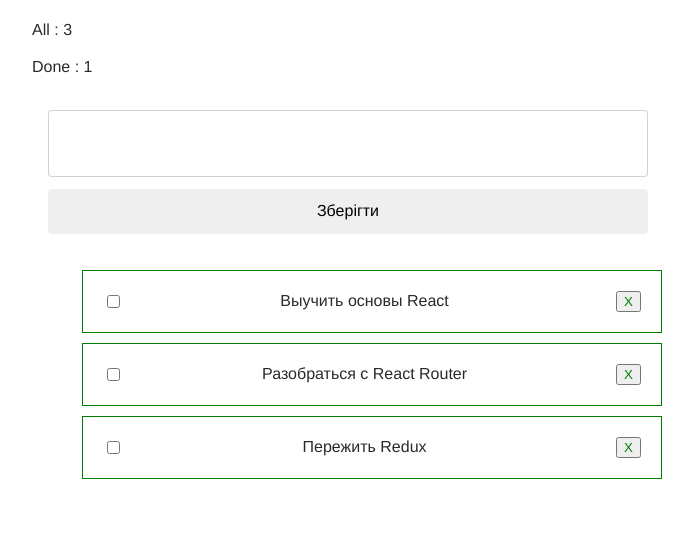
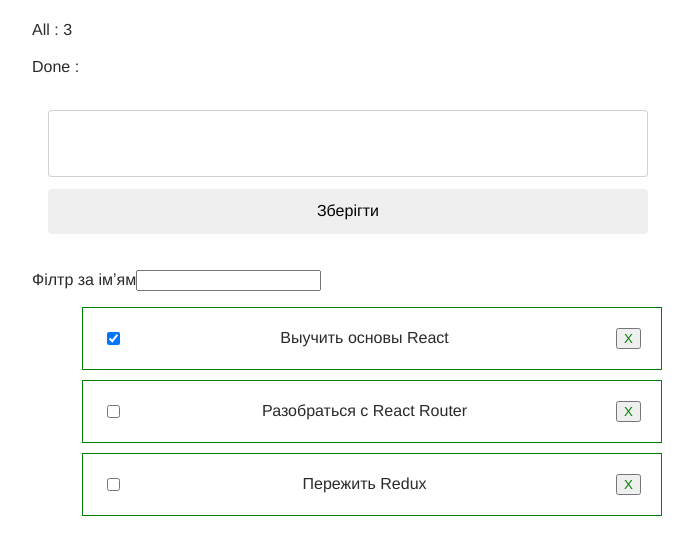
Before and after one commit to bestboost/react22, a React (Create React App) app: page / in a window 1280 px wide. Shown: the top 534 px of the page, without its empty margins (3-696 px from the left). Built offline with nearby package versions, Linux system fonts and the light colour scheme.

Commit message:
add filter

```diff
--- a/src/App.js
+++ b/src/App.js
@@ -8,7 +8,7 @@ import initialsTodos from './todos.json';
 import TodoEditor from 'components/TodoEditor';
 import Container from 'components/Container';
 // import Form from 'components/Form';
-
+import Filter from 'components/filter';
 
 // const colorPickerOptions = [
 //   { label: 'red', color: '#F44336' },
@@ -22,13 +22,14 @@ import Container from 'components/Container';
 class App extends Component  {
   state = {
         todos: initialsTodos,
+        filter: '',
   };
 
   addTodo = text => {
         const todo = {
                 id: shortid.generate(),
                 text,
-                comlited: false,
+                completed: false,
         };
 
         this.setState(({todos}) => ({
@@ -46,17 +47,43 @@ class App extends Component  {
         console.log(data)
  };
 
-//  toggleCompleted = todoId => {
-//         this.setState(({todos}))
-//  }
+ toggleCompleted = todoId => {
+        this.setState(({todos}) => ({
+                todos: todos.map(todo =>
+             todo.id === todoId
+             ? {...todo, completed: !todo.completed}
+             :todo,
+             ),
+        }));
+ };
+
+ changeFilter = e => {
+        this.setState({filter: e.currentTarget.value})
+ };
+
+ calculateCompletedTodos = () => {
+        const {todos} = (this.state);
+
+        todos.reduce(
+        (total, todo) => (todo.completed ? total +1 : total),
+        0,);
+ };
+
+getVisibleTodos = () => {
+        const {todos, filter} = (this.state)
+        const normolizedFilter = filter.toLocaleLowerCase();
+
+        return todos.filter(todo =>
+             todo.text.toLocaleLowerCase()
+             .includes(normolizedFilter),
+        );
+}
 
    render() {
-        const {todos} = this.state;
+        const {todos, filter} = this.state;
         const allTodos = todos.length;
-        const completedTodos = todos.reduce(
-                (total, todo) => (todo.completed ? total +1 : total),
-                0,
-        );
+        const completedTodos = this.calculateCompletedTodos;
+        const visibleTodos = this.getVisibleTodos();
 
         return (
                 <Container>
@@ -66,8 +93,12 @@ class App extends Component  {
                        <p>All : {allTodos}</p>
                        <p>Done :  {completedTodos}</p>
                     </div>
-        <TodoEditor />
-        <TodoList todos={todos} onDeleteTodo={this.deleteTodo}/>
+                <TodoEditor onSubmit={this.addTodo}/>
+                <Filter value={filter} onChange={this.changeFilter}/>
+                <TodoList todos={visibleTodos}
+                        onDeleteTodo={this.deleteTodo}
+                        onToggolCmpleted={this.toggleCompleted}
+                />
                 </Container>
         //
         //  <Counter  initialValue={0}/>
--- a/src/components/TodoEditor/TodoEditor.jsx
+++ b/src/components/TodoEditor/TodoEditor.jsx
@@ -2,13 +2,29 @@ import React, {Component} from "react";
 import {TodoEditorForm, Textarea, Saved} from './TodoEditor.styled';
 
 class TodoEditor extends Component {
+  state = {
+     message: '',
+  };
+
+  handleChange = e => {
+     console.log("TodoEditor  e.currentTarget.value:", e.currentTarget.value)
+  };
+
+  handleSubmit = e => {
+     e.preventDefault();
+
+     this.props.onSubmit(this.state.message);
+
+     this.setState({message: ''});
+  }
 
   render () {
      return (
-          <TodoEditorForm>
-               <Textarea>
-
-               </Textarea>
+          <TodoEditorForm onSubmit={this.handleSubmit}>
+               <Textarea
+               value={this.state.message}
+               onChange={this.handleChange}
+               ></Textarea>
                <Saved type="submit">
                  Зберігти
                </Saved>
--- a/src/components/TodoList/TodoList.jsx
+++ b/src/components/TodoList/TodoList.jsx
@@ -1,14 +1,18 @@
-import {Box, List, Text, Delete} from './TodoList.styled';
+import {Box, List, Input, Text, Delete} from './TodoList.styled';
 
-const TodoList = ({todos, onDeleteTodo}) => (
+const TodoList = ({todos, onDeleteTodo, onToggolCmpleted}) => (
     <Box>
-      {todos.map(({id, text}) => (
-          <List key={id}>
-               <input type="checkbox"
-              //  checked={complited}
+      {todos.map(({id, text, completed}) => (
+          <List key={id} >
+              <Input type="checkbox"
+               checked={completed}
+               onChange={() => onToggolCmpleted(id)}
                  />
                <Text>{text}</Text>
-               <Delete onClick={() => onDeleteTodo(id)}>X</Delete>
+               <Delete
+               onClick={() => onDeleteTodo(id)}>
+                X
+                </Delete>
           </List>
       ))}
     </Box>
--- a/src/components/TodoList/TodoList.styled.jsx
+++ b/src/components/TodoList/TodoList.styled.jsx
@@ -10,13 +10,21 @@ export const List = styled.li`
      margin: 10px;
      padding: 20px;
      border: 1px solid green;
-}
+`;
+
+export const Input = styled.input`
+
 `;
 
 export const Text = styled.p`
      margin-top: 0;
      margin-bottom: 0;
      margin-right: 10px;
+     text-decoration: none;
+
+     & completed {
+          text-decoration: line-through;
+        }
 `;
 
 export const Delete = styled.button`
--- /dev/null
+++ b/src/components/filter.jsx
@@ -0,0 +1,10 @@
+import React from "react";
+
+const Filter = ({value, onChange}) => {
+   return   <label> Філтр за імʼям
+              <input type="text" value={value}
+              onChange={onChange}/>
+            </label>
+};
+
+export default Filter;
```
